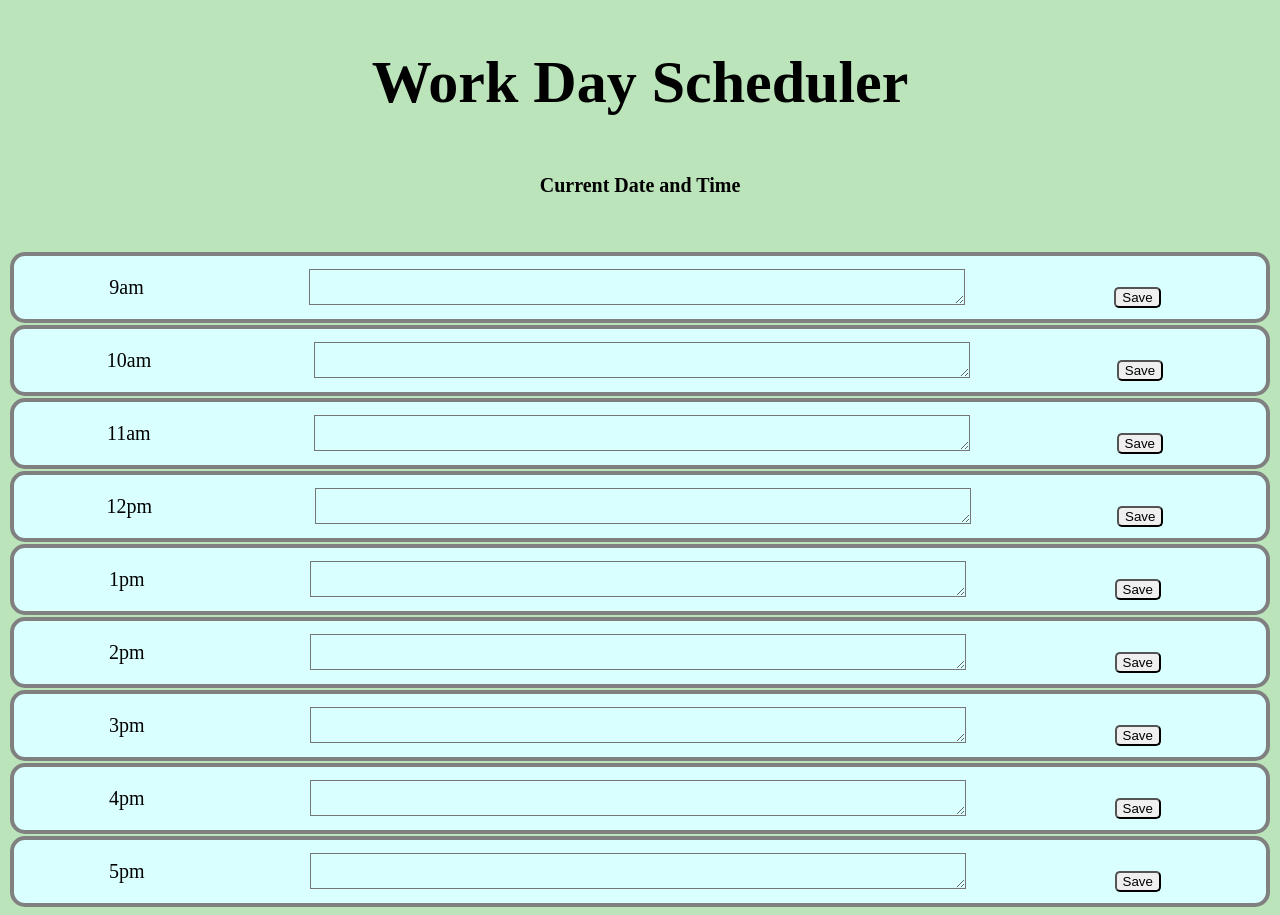
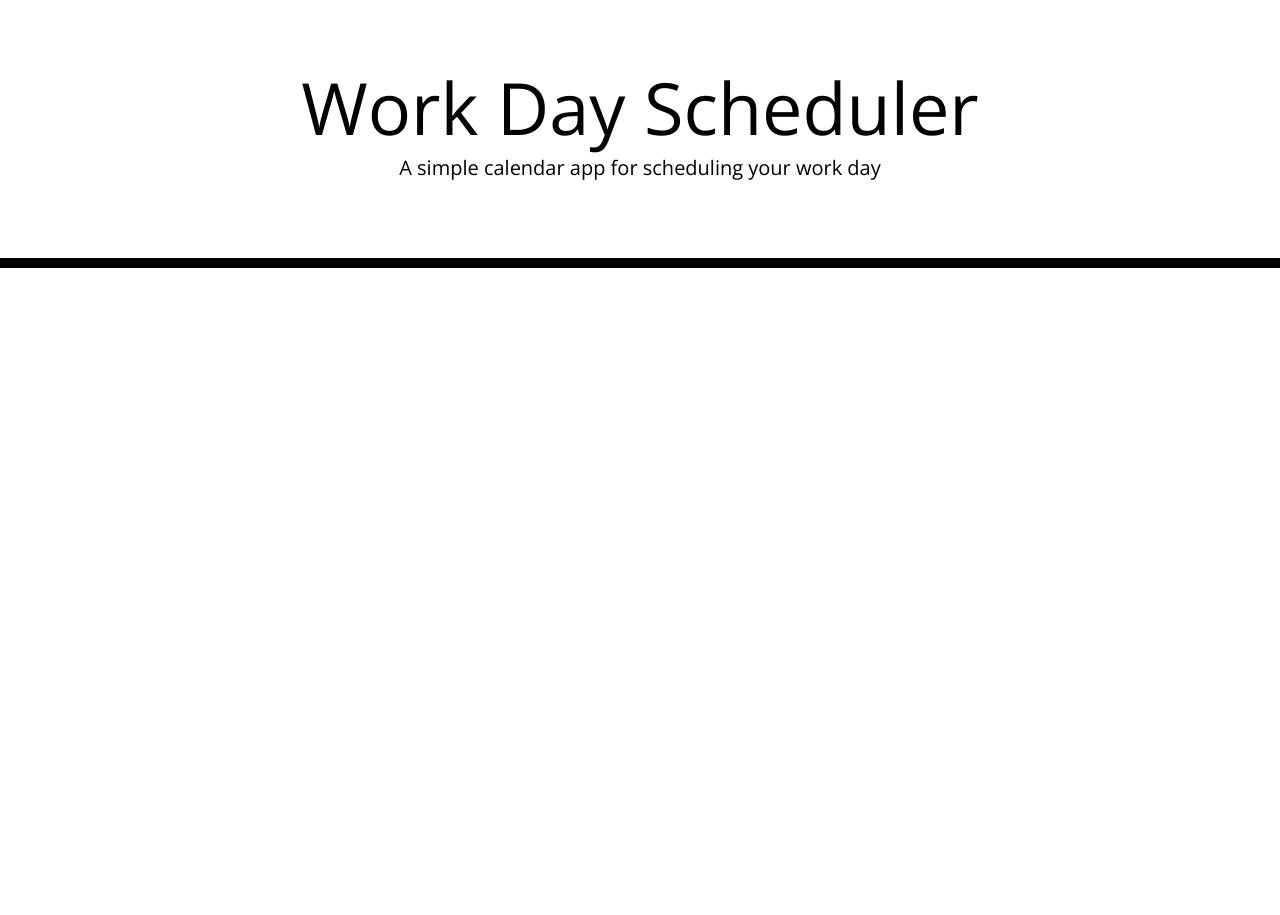
Before and after one commit to bjtsmith23/Daily-Planner, a plain HTML site: page index.html in a window 1280 px wide. After the commit the page ends 800 px from the top, so only its background shows below. Drawn offline with nearby package versions, Linux system fonts and the light colour scheme; files that its build step writes are made by us from their sources.

Commit message:
starter html/css

```diff
--- a/assets/css/style.css
+++ b/assets/css/style.css
@@ -1,53 +1,71 @@
 body {
-    background-color: rgb(187, 228, 187);
+    font-family: 'Open Sans', sans-serif;
+    font-size: 16px;
+    line-height: 1;
   }
 
-header {
-    margin: 0;
-    display: flex;
-    justify-content: center;
-    align-items: center;
-    font-size: 30px;
-    flex-direction: column;
+  textarea {
+    background: transparent;
+    border: none;
+    resize: none;
+    color: #000000;
+    border-left: 1px solid black;
+    padding: 10px;
+  }
 
+  .jumbotron {
+    text-align: center;
+    background-color: transparent;
+    color: black;
+    border-radius: 0;
+    border-bottom: 10px solid black;
+  }
+
+  .description {
+    white-space: pre-wrap;
+  }
+
+  .time-block {
+    text-align: center;
+    border-radius: 15px;
   }
 
   .row {
-    margin: 2px;
-    font-size: 20px;
-    display: flex;
-    justify-content: space-evenly;
-    align-items: center;
-    background-color: rgb(217, 255, 255);
-    border: 4px solid gray;
-    border-radius: 15px;
+    white-space: pre-wrap;
+    height: 80px;
+    border-top: 1px solid white;
   }
 
-.time {
-    margin-left: 10px;
+  .hour {
+    background-color: #ffffff;
+    color: #000000;
+    border-top: 1px dashed #000000;
   }
 
-button {
-    margin-top: 20px;
-    margin-right: 20px;
-    border-radius: 5px;
+  .past {
+    background-color: #d3d3d3;
+    color: white;
   }
 
-#fillin {
-    width: 500px;
-    margin-right: 300px;
+  .present {
+    background-color: #ff6961;
+    color: white;
   }
 
-h2 {
-    font-size: 20px;
+  .future {
+    background-color: #77dd77;
+    color: white;
   }
 
+  .saveBtn {
+    border-left: 1px solid black;
+    border-top-right-radius: 15px;
+    border-bottom-right-radius: 15px;
+    background-color: #06aed5;
+    color: white;
+  }
 
-#text_box {
-    background-color: rgb(217, 255, 255);
-    display: flex;
-    justify-content: center;
-    align-items: center;
-    width: 130%;
-    margin-left: 80px;
+  .saveBtn i:hover {
+    font-size: 20px;
+    transition: all 0.3s ease-in-out;
   }
--- a/index.html
+++ b/index.html
@@ -1,139 +1,38 @@
 <!DOCTYPE html>
 <html lang="en">
-<head>
-    <meta charset="UTF-8">
-    <meta http-equiv="X-UA-Compatible" content="IE=edge">
-    <meta name="viewport" content="width=device-width, initial-scale=1.0">
-    <title>Daily Planner</title>
-    <link rel="stylesheet" href="./assets/css/style.css">
-    <script src="https://cdn.jsdelivr.net/npm/bootstrap@5.1.3/dist/js/bootstrap.bundle.min.js" integrity="sha384-ka7Sk0Gln4gmtz2MlQnikT1wXgYsOg+OMhuP+IlRH9sENBO0LRn5q+8nbTov4+1p" crossorigin="anonymous"></script>
-</head>
-<body>
-    <header class="jumbotron jumbotron-fluid custom-jumbotron">
-              <h1>Work Day Scheduler</h1>
-              <h2>Current Date and Time</h2>
+  <head>
+    <meta charset="UTF-8" />
+    <meta name="viewport" content="width=device-width, initial-scale=1.0" />
+    <meta http-equiv="X-UA-Compatible" content="ie=edge" />
+    <link
+      rel="stylesheet"
+      href="https://stackpath.bootstrapcdn.com/bootstrap/4.3.1/css/bootstrap.min.css"
+    />
+    <link
+      rel="stylesheet"
+      href="https://use.fontawesome.com/releases/v5.8.1/css/all.css"
+      integrity="sha384-50oBUHEmvpQ+1lW4y57PTFmhCaXp0ML5d60M1M7uH2+nqUivzIebhndOJK28anvf"
+      crossorigin="anonymous"
+    />
+    <link
+      href="https://fonts.googleapis.com/css?family=Open+Sans&display=swap"
+      rel="stylesheet"
+    />
+    <link rel="stylesheet" href="style.css" />
+    <title>Work Day Scheduler</title>
+  </head>
 
-            </div>
-            <div class="col-12 col-md-6"></div>
-          </div>
-        </div>
+  <body>
+    <header class="jumbotron">
+      <h1 class="display-3">Work Day Scheduler</h1>
+      <p class="lead">A simple calendar app for scheduling your work day</p>
+      <p id="currentDay" class="lead"></p>
     </header>
-    <br>
-    <br>
-
-    <div class="row">
-        <div class="col-12, col-lg-9">
-            <p class="time">9am</p>
-        </div>
-        <div class="col-12, col-md-6" id="text-area">
-            <div class="col-12 col-sm-6" id="fillin">
-                <textarea class="textarea" id="text_box"></textarea>
-            </div>
-        </div>
-        <button type="submit" value="Save" onclick="saveText()">Save</button>
+    <div class="container">
+      <!-- Timeblocks go here -->
     </div>
 
-    <div class="row">
-        <div class="col-12, col-lg-9">
-            <p class="time">10am</p>
-        </div>
-        <div class="col-12, col-md-6" id="text-area">
-            <div class="col-12 col-sm-6" id="fillin">
-                <textarea class="textarea" id="text_box"></textarea>
-            </div>
-        </div>
-        <button type="submit" value="Save" onclick="saveText()">Save</button>
-        </div>
-    </div>
-
-    <div class="row">
-        <div class="col-12, col-lg-9">
-            <p class="time">11am</p>
-        </div>
-        <div class="col-12, col-md-6" id="text-area">
-            <div class="col-12 col-sm-6" id="fillin">
-                <textarea class="textarea" id="text_box"></textarea>
-            </div>
-        </div>
-        <button type="submit" value="Save" onclick="saveText()">Save</button>
-    </div>
-
-    <div class="row">
-        <div class="col-12, col-lg-9">
-            <p class="time">12pm</p>
-        </div>
-        <div class="col-12, col-md-6" id="text-area">
-            <div class="col-12 col-sm-6" id="fillin">
-                <textarea class="textarea" id="text_box"></textarea>
-            </div>
-        </div>
-        <button type="submit" value="Save" onclick="saveText()">Save</button>
-    </div>
-
-    <div class="row">
-        <div class="col-12, col-lg-9">
-            <p class="time">1pm</p>
-        </div>
-        <div class="col-12, col-md-6" id="text-area">
-            <div class="col-12 col-sm-6" id="fillin">
-                <textarea class="textarea" id="text_box"></textarea>
-            </div>
-        </div>
-        <button type="submit" value="Save" onclick="saveText()">Save</button>
-    </div>
-
-    <div class="row">
-        <div class="col-12, col-lg-9">
-            <p class="time">2pm</p>
-        </div>
-        <div class="col-12, col-md-6" id="text-area">
-            <div class="col-12 col-sm-6" id="fillin">
-                <textarea class="textarea" id="text_box"></textarea>
-            </div>
-        </div>
-        <button type="submit" value="Save" onclick="saveText()">Save</button>
-    </div>
-
-    <div class="row">
-        <div class="col-12, col-lg-9">
-            <p class="time">3pm</p>
-        </div>
-        <div class="col-12, col-md-6" id="text-area">
-            <div class="col-12 col-sm-6" id="fillin">
-                <textarea class="textarea" id="text_box"></textarea>
-            </div>
-        </div>
-        <button type="submit" value="Save" onclick="saveText()">Save</button>
-    </div>
-
-    <div class="row">
-        <div class="col-12, col-lg-9">
-            <p class="time">4pm</p>
-        </div>
-        <div class="col-12, col-md-6" id="text-area">
-            <div class="col-12 col-sm-6" id="fillin">
-                <textarea class="textarea" id="text_box"></textarea>
-            </div>
-        </div>
-        <button type="submit" value="Save" onclick="saveText()">Save</button>
-    </div>
-
-    <div class="row">
-        <div class="col-12, col-lg-9">
-            <p class="time">5pm</p>
-        </div>
-        <div class="col-12, col-md-6" id="text-area">
-            <div class="col-12 col-sm-6" id="fillin">
-                <textarea class="textarea" id="text_box"></textarea>
-            </div>
-        </div>
-        <button type="submit" value="Save" onclick="saveText()">Save</button>
-    </div>
-		<script>
-
-		</script>
-
-
-
-</body>
+    <script src="https://cdnjs.cloudflare.com/ajax/libs/jquery/3.2.1/jquery.min.js"></script>
+    <script src="https://cdnjs.cloudflare.com/ajax/libs/moment.js/2.24.0/moment.min.js"></script>
+  </body>
 </html>
```
Lines whose indentation alone changed are shown as unchanged.
